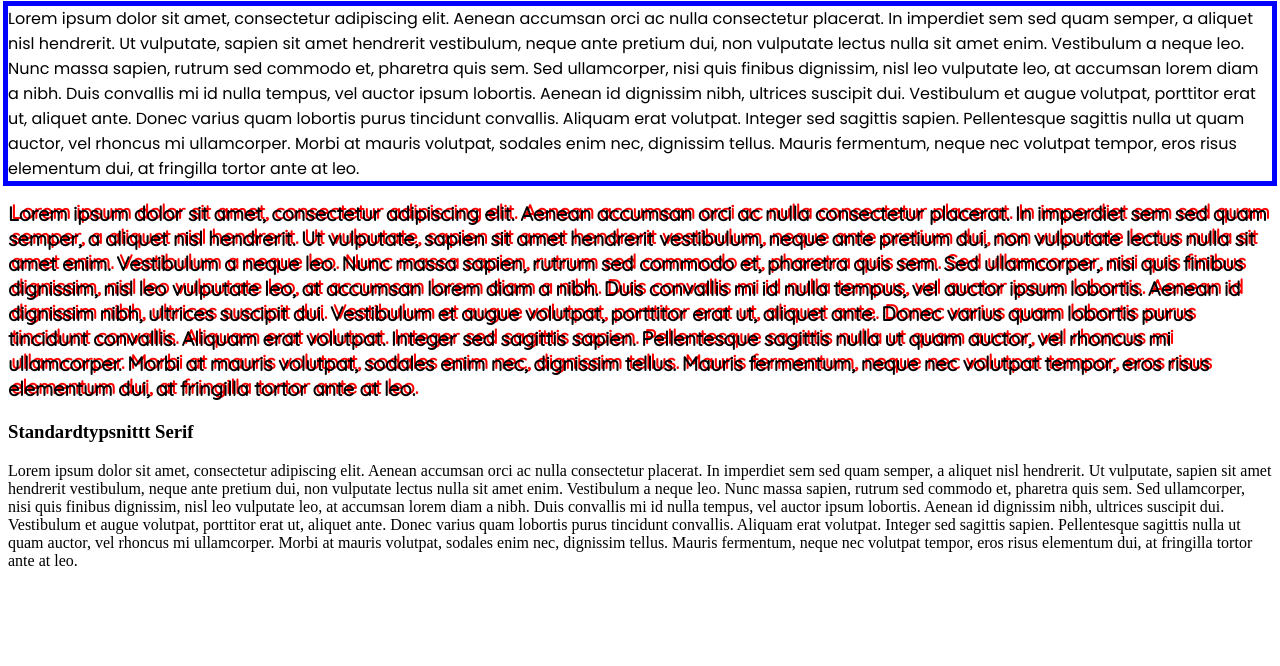
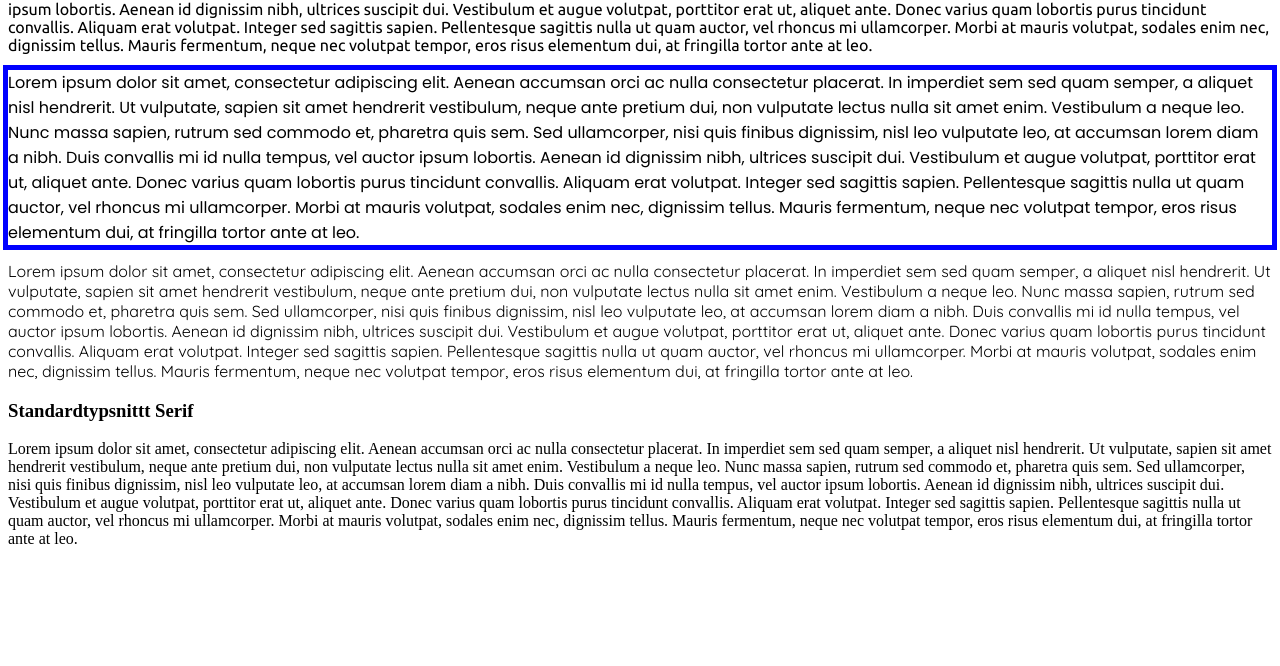
Before and after one commit to skka19st/MVP_Google_Fonts2, a plain HTML site: page index.html in a window 1280 px wide. Shown: the part 134-800 px from the top of the page. Drawn offline with Linux system fonts and the light colour scheme; a script that the page names is missing.

Commit message:
typsnittEld

```diff
--- a/index.html
+++ b/index.html
@@ -14,15 +14,17 @@
         href="https://fonts.googleapis.com/css?family=Ubuntu"
         type="text/CSS">
     <link rel="stylesheet"
-        href="https://fonts.googleapis.com/css?family=Poppins"
+        href="https://fonts.googleapis.com/css?family=Poppins&effect=fire"
         type="text/CSS">
     <link rel="stylesheet"
-        href="https://fonts.googleapis.com/css?family=Quicksand"
+        href="https://fonts.googleapis.com/css?family=Quicksand&effect=fire"
         type="text/CSS">
-</head>
+
 
 <!-- endast innehållet i body visas på skärmen    -->
 <body>
+
+<h1 class="font-effect-fire">Elden är lös</h1>
 <div>
     <p id="typsnitt1">
         Lorem ipsum dolor sit amet, consectetur adipiscing elit.
--- a/style.css
+++ b/style.css
@@ -2,9 +2,7 @@ body {
     font-family: serif;              /* standard-font  */
     background-color: white;
 }
-h3 {
-    font-family: serif;
-}
+
 #typsnitt1{
     font-family: Ubuntu, serif;       /* serif = reservval  */
 }
@@ -16,7 +14,4 @@ h3 {
 
 #typsnitt3{
     font-family: Quicksand, serif;    /* serif = reservval  */
-    font-weight: bold;
-    font-size: 20px;
-    text-shadow: 3px -2px red;  /* burning: vågrätt, lodrätt, färg */
 }
```
